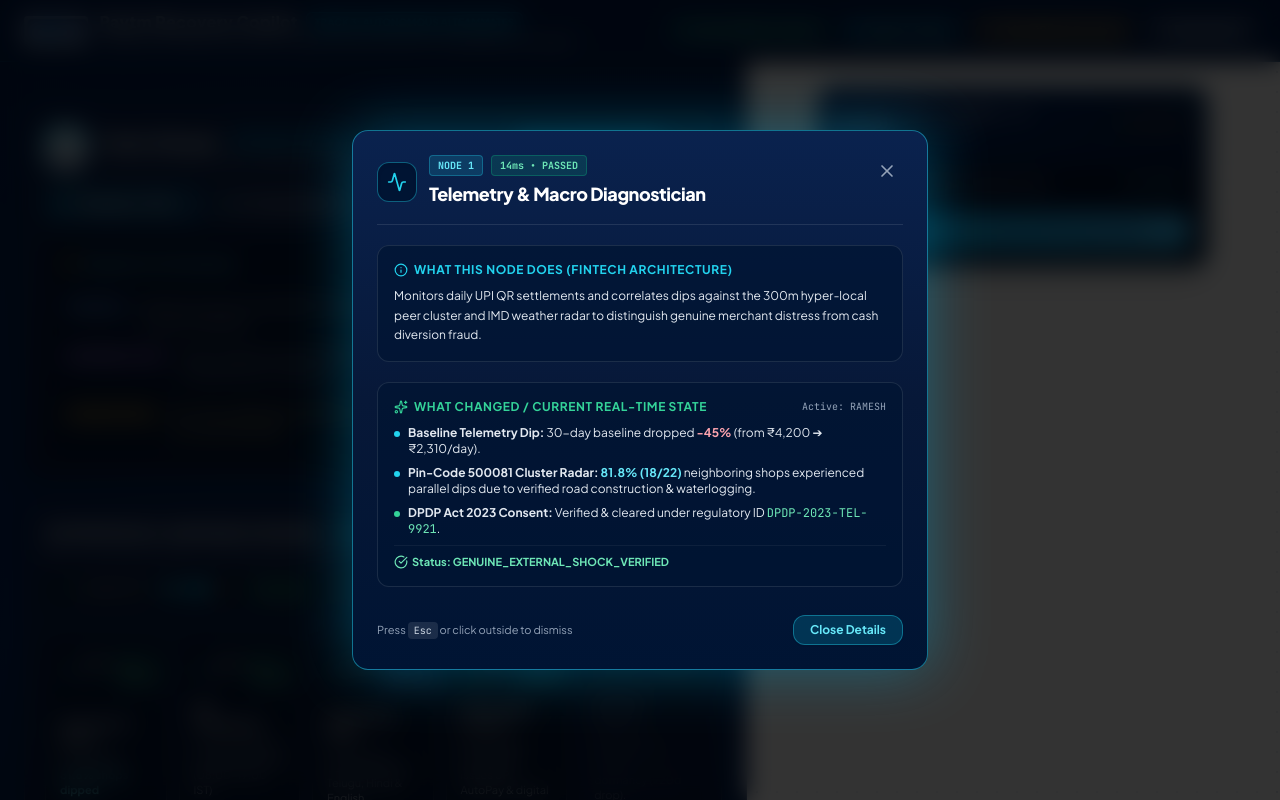
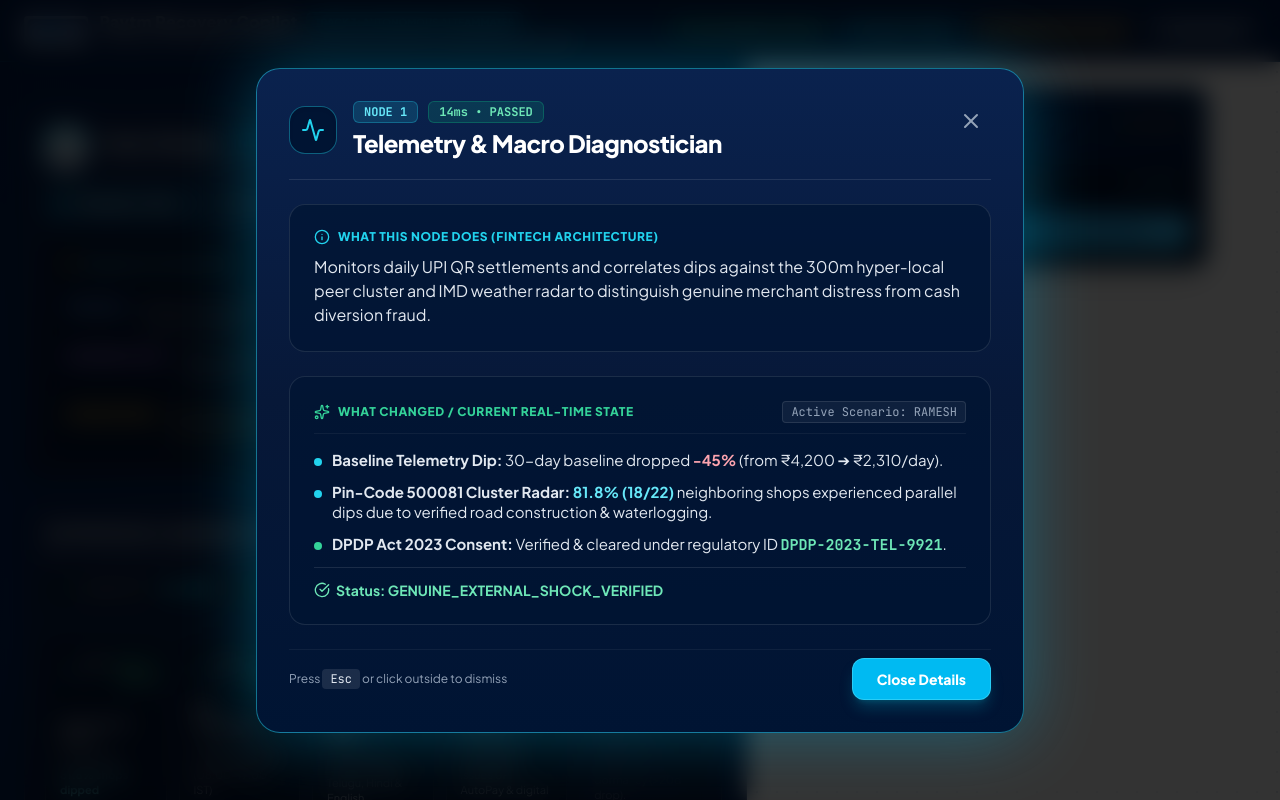
Before and after one commit to Avyay-n/paytm-hackathon, a React (Vite) app in the folder frontend/: page / in a window 1280 px wide. Both pictures are taken after a click on the element 105 px from the left and 759 px from the top of the page. Shown: the top 800 px of the page. Built offline with nearby package versions, Linux system fonts and the light colour scheme; no server answers.

Commit message:
style: enlarge center-screen node modal card to max-w-3xl with enhanced padding, typography, and glowing button

```diff
--- a/frontend/src/components/PipelineVisualizer.tsx
+++ b/frontend/src/components/PipelineVisualizer.tsx
@@ -359,29 +359,29 @@ export const PipelineVisualizer: React.FC<PipelineVisualizerProps> = ({
                 setActiveModalNode(null);
               }
             }}
-            className="fixed inset-0 z-[99999] flex items-center justify-center p-4 sm:p-6 bg-black/80 backdrop-blur-md animate-in fade-in duration-200"
+            className="fixed inset-0 z-[99999] flex items-center justify-center p-4 sm:p-6 md:p-8 bg-black/80 backdrop-blur-md animate-in fade-in duration-200"
           >
-            <div className="w-full max-w-xl max-h-[90vh] overflow-y-auto rounded-2xl bg-gradient-to-b from-[#0A224E] via-[#071838] to-[#001433] border border-cyan-400/50 p-6 shadow-[0_0_60px_rgba(0,186,242,0.35)] text-left space-y-5 relative">
+            <div className="w-full max-w-2xl lg:max-w-3xl max-h-[92vh] overflow-y-auto rounded-3xl bg-gradient-to-b from-[#0A224E] via-[#071838] to-[#001433] border border-cyan-400/50 p-6 sm:p-8 shadow-[0_0_70px_rgba(0,186,242,0.35)] text-left space-y-6 relative">
               {/* Modal Header */}
-            <div className="flex items-start justify-between gap-4 border-b border-white/10 pb-4">
-              <div className="flex items-center gap-3">
-                <div className="h-10 w-10 rounded-xl bg-[#001433] border border-cyan-400/40 flex items-center justify-center text-cyan-400 shadow-inner shrink-0">
-                  {activeModalNode === 1 && <Activity className="h-5 w-5" />}
-                  {activeModalNode === 2 && <Shield className="h-5 w-5" />}
-                  {activeModalNode === 3 && <Bot className="h-5 w-5" />}
-                  {activeModalNode === 4 && <Zap className="h-5 w-5 text-emerald-400" />}
-                  {activeModalNode === 5 && <UserCheck className="h-5 w-5 text-amber-400" />}
+              <div className="flex items-start justify-between gap-4 border-b border-white/10 pb-5">
+                <div className="flex items-center gap-4">
+                  <div className="h-12 w-12 rounded-2xl bg-[#001433] border border-cyan-400/40 flex items-center justify-center text-cyan-400 shadow-inner shrink-0">
+                    {activeModalNode === 1 && <Activity className="h-6 w-6" />}
+                    {activeModalNode === 2 && <Shield className="h-6 w-6" />}
+                    {activeModalNode === 3 && <Bot className="h-6 w-6" />}
+                    {activeModalNode === 4 && <Zap className="h-6 w-6 text-emerald-400" />}
+                    {activeModalNode === 5 && <UserCheck className="h-6 w-6 text-amber-400" />}
                   </div>
                   <div>
-                  <div className="flex items-center gap-2">
-                    <span className="text-[10px] font-mono uppercase font-black px-2 py-0.5 rounded bg-cyan-400/15 text-cyan-300 border border-cyan-400/30">
+                    <div className="flex items-center gap-2.5 mb-1">
+                      <span className="text-xs font-mono uppercase font-black px-2.5 py-0.5 rounded-md bg-cyan-400/15 text-cyan-300 border border-cyan-400/30">
                         Node {activeModalNode}
                       </span>
-                    <span className={`text-[10px] font-mono px-2 py-0.5 rounded font-bold border ${getNodeStatus(activeModalNode).badgeColor}`}>
+                      <span className={`text-xs font-mono px-2.5 py-0.5 rounded-md font-bold border ${getNodeStatus(activeModalNode).badgeColor}`}>
                         {getNodeStatus(activeModalNode).label}
                       </span>
                     </div>
-                  <h3 className="text-lg font-black text-white tracking-tight mt-1">
+                    <h3 className="text-xl sm:text-2xl font-black text-white tracking-tight">
                       {activeModalNode === 1 && 'Telemetry & Macro Diagnostician'}
                       {activeModalNode === 2 && 'RBI Compliance Gatekeeper'}
                       {activeModalNode === 3 && 'Multilingual Negotiation Brain'}
@@ -394,17 +394,17 @@ export const PipelineVisualizer: React.FC<PipelineVisualizerProps> = ({
                 {/* Close Button */}
                 <button
                   onClick={() => setActiveModalNode(null)}
-                className="text-slate-400 hover:text-white hover:bg-white/10 p-1.5 rounded-lg transition-all"
+                  className="text-slate-400 hover:text-white hover:bg-white/10 p-2 rounded-xl transition-all"
                   title="Close (Esc)"
                 >
-                <X className="h-5 w-5" />
+                  <X className="h-6 w-6" />
                 </button>
               </div>
 
               {/* In-Flight Processing Alert if Node is Active/Pending */}
               {isProcessing && (
-              <div className="flex items-center gap-3 p-3.5 rounded-xl bg-amber-500/15 border border-amber-500/40 text-amber-200 text-xs animate-pulse">
-                <Hourglass className="h-4 w-4 shrink-0 text-amber-400 animate-spin" />
+                <div className="flex items-center gap-3.5 p-4 rounded-2xl bg-amber-500/15 border border-amber-500/40 text-amber-200 text-sm animate-pulse">
+                  <Hourglass className="h-5 w-5 shrink-0 text-amber-400 animate-spin" />
                   <div>
                     <strong className="font-bold">Autonomous Rail in Progress:</strong> This node is currently executing in the pipeline. Live telemetry and ledger mutations are being synchronized.
                   </div>
@@ -412,12 +412,12 @@ export const PipelineVisualizer: React.FC<PipelineVisualizerProps> = ({
               )}
 
               {/* SECTION 1: WHAT THIS NODE DOES */}
-            <div className="rounded-xl bg-[#001433]/70 border border-white/10 p-4 space-y-2">
-              <div className="flex items-center gap-1.5 text-xs font-bold uppercase tracking-wider text-cyan-400">
-                <Info className="h-3.5 w-3.5" />
+              <div className="rounded-2xl bg-[#001433]/70 border border-white/10 p-5 sm:p-6 space-y-2.5">
+                <div className="flex items-center gap-2 text-xs font-black uppercase tracking-wider text-cyan-400">
+                  <Info className="h-4 w-4" />
                   <span>What This Node Does (Fintech Architecture)</span>
                 </div>
-              <p className="text-xs text-slate-200 leading-relaxed font-normal">
+                <p className="text-sm sm:text-base text-slate-200 leading-relaxed font-normal">
                   {activeModalNode === 1 &&
                     'Monitors daily UPI QR settlements and correlates dips against the 300m hyper-local peer cluster and IMD weather radar to distinguish genuine merchant distress from cash diversion fraud.'}
                   {activeModalNode === 2 &&
@@ -432,60 +432,60 @@ export const PipelineVisualizer: React.FC<PipelineVisualizerProps> = ({
               </div>
 
               {/* SECTION 2: WHAT CHANGED / CURRENT REAL-TIME STATE */}
-            <div className="rounded-xl bg-[#001433]/70 border border-white/10 p-4 space-y-2.5">
-              <div className="flex items-center justify-between">
-                <div className="flex items-center gap-1.5 text-xs font-bold uppercase tracking-wider text-emerald-400">
-                  <Sparkles className="h-3.5 w-3.5" />
+              <div className="rounded-2xl bg-[#001433]/70 border border-white/10 p-5 sm:p-6 space-y-4">
+                <div className="flex items-center justify-between border-b border-white/5 pb-2.5">
+                  <div className="flex items-center gap-2 text-xs font-black uppercase tracking-wider text-emerald-400">
+                    <Sparkles className="h-4 w-4" />
                     <span>What Changed / Current Real-Time State</span>
                   </div>
-                <span className="text-[10px] text-slate-400 font-mono">
-                  Active: {currentScenario}
+                  <span className="text-xs text-slate-400 font-mono px-2 py-0.5 rounded bg-white/5 border border-white/10">
+                    Active Scenario: {currentScenario}
                   </span>
                 </div>
 
                 {/* Dynamic Content for Node 1 */}
                 {activeModalNode === 1 && (
-                <div className="space-y-2 text-xs text-slate-200">
-                  <div className="flex items-start gap-2">
-                    <span className="h-1.5 w-1.5 rounded-full bg-cyan-400 mt-1.5 shrink-0" />
+                  <div className="space-y-3 text-sm sm:text-[15px] text-slate-200">
+                    <div className="flex items-start gap-2.5">
+                      <span className="h-2 w-2 rounded-full bg-cyan-400 mt-2 shrink-0" />
                       <div>
                         <strong>Baseline Telemetry Dip:</strong> 30-day baseline dropped{' '}
                         <span className="text-rose-300 font-bold">-45%</span> (from ₹4,200 ➔ ₹2,310/day).
                       </div>
                     </div>
-                  <div className="flex items-start gap-2">
-                    <span className="h-1.5 w-1.5 rounded-full bg-cyan-400 mt-1.5 shrink-0" />
+                    <div className="flex items-start gap-2.5">
+                      <span className="h-2 w-2 rounded-full bg-cyan-400 mt-2 shrink-0" />
                       <div>
                         <strong>Pin-Code {pinCode} Cluster Radar:</strong>{' '}
                         <span className="text-cyan-300 font-bold">{clusterAffectedPct}% (18/22)</span> neighboring shops experienced parallel dips due to verified road construction & waterlogging.
                       </div>
                     </div>
-                  <div className="flex items-start gap-2">
-                    <span className="h-1.5 w-1.5 rounded-full bg-emerald-400 mt-1.5 shrink-0" />
+                    <div className="flex items-start gap-2.5">
+                      <span className="h-2 w-2 rounded-full bg-emerald-400 mt-2 shrink-0" />
                       <div>
                         <strong>DPDP Act 2023 Consent:</strong> Verified & cleared under regulatory ID{' '}
-                      <span className="text-emerald-300 font-mono">{dpdpConsentId}</span>.
+                        <span className="text-emerald-300 font-mono font-bold">{dpdpConsentId}</span>.
                       </div>
                     </div>
-                  <div className="mt-2 pt-2 border-t border-white/5 text-[11px] text-emerald-300 font-bold flex items-center gap-1">
-                    <CheckCircle className="h-3.5 w-3.5" /> Status: GENUINE_EXTERNAL_SHOCK_VERIFIED
+                    <div className="mt-3 pt-3 border-t border-white/10 text-xs sm:text-sm text-emerald-300 font-bold flex items-center gap-1.5">
+                      <CheckCircle className="h-4 w-4" /> Status: GENUINE_EXTERNAL_SHOCK_VERIFIED
                     </div>
                   </div>
                 )}
 
                 {/* Dynamic Content for Node 2 */}
                 {activeModalNode === 2 && (
-                <div className="space-y-2 text-xs text-slate-200">
-                  <div className="flex items-start gap-2">
-                    <span className="h-1.5 w-1.5 rounded-full bg-cyan-400 mt-1.5 shrink-0" />
+                  <div className="space-y-3 text-sm sm:text-[15px] text-slate-200">
+                    <div className="flex items-start gap-2.5">
+                      <span className="h-2 w-2 rounded-full bg-cyan-400 mt-2 shrink-0" />
                       <div>
                         <strong>Clock Check:</strong> Current simulated time is{' '}
-                      <span className="text-white font-mono font-bold">{String(simulatedHour).padStart(2, '0')}:00 IST</span>{' '}
-                      (RBI Statutory Window: <span className="text-emerald-300 font-bold">08:00–19:00 IST</span>).
+                        <span className="text-white font-mono font-bold text-base">{String(simulatedHour).padStart(2, '0')}:00 IST</span>{' '}
+                        (RBI Statutory Contact Window: <span className="text-emerald-300 font-bold">08:00–19:00 IST</span>).
                       </div>
                     </div>
-                  <div className="flex items-start gap-2">
-                    <span className={`h-1.5 w-1.5 rounded-full ${isRbiWindowOpen ? 'bg-emerald-400' : 'bg-rose-400'} mt-1.5 shrink-0`} />
+                    <div className="flex items-start gap-2.5">
+                      <span className={`h-2 w-2 rounded-full ${isRbiWindowOpen ? 'bg-emerald-400' : 'bg-rose-400'} mt-2 shrink-0`} />
                       <div>
                         <strong>Night Window Policy:</strong>{' '}
                         {isRbiWindowOpen ? (
@@ -497,8 +497,8 @@ export const PipelineVisualizer: React.FC<PipelineVisualizerProps> = ({
                         )}
                       </div>
                     </div>
-                  <div className="flex items-start gap-2">
-                    <span className="h-1.5 w-1.5 rounded-full bg-emerald-400 mt-1.5 shrink-0" />
+                    <div className="flex items-start gap-2.5">
+                      <span className="h-2 w-2 rounded-full bg-emerald-400 mt-2 shrink-0" />
                       <div>
                         <strong>Rule Guarantee:</strong> ₹0.00 penal interest / bounce fee waiver applied (100% RBI Fair Practices compliance).
                       </div>
@@ -508,31 +508,31 @@ export const PipelineVisualizer: React.FC<PipelineVisualizerProps> = ({
 
                 {/* Dynamic Content for Node 3 */}
                 {activeModalNode === 3 && (
-                <div className="space-y-2 text-xs text-slate-200">
+                  <div className="space-y-3 text-sm sm:text-[15px] text-slate-200">
                     {!isRbiWindowOpen ? (
-                    <div className="p-3 rounded-lg bg-rose-500/10 border border-rose-500/30 text-rose-200 text-xs flex items-start gap-2">
-                      <Hourglass className="h-4 w-4 text-rose-400 shrink-0 mt-0.5" />
+                      <div className="p-4 rounded-xl bg-rose-500/10 border border-rose-500/30 text-rose-200 text-sm flex items-start gap-3">
+                        <Hourglass className="h-5 w-5 text-rose-400 shrink-0 mt-0.5" />
                         <div>
                           <strong>Awaiting Compliance Clearance:</strong> Node 3 is on hold because Node 2 (RBI Gatekeeper) has blocked communications during the night window (19:00–08:00 IST). Restructure offers will be transmitted at 08:05 AM.
                         </div>
                       </div>
                     ) : (
                       <>
-                      <div className="flex items-start gap-2">
-                        <span className="h-1.5 w-1.5 rounded-full bg-cyan-400 mt-1.5 shrink-0" />
+                        <div className="flex items-start gap-2.5">
+                          <span className="h-2 w-2 rounded-full bg-cyan-400 mt-2 shrink-0" />
                           <div>
                             <strong>Multilingual Native Script:</strong> Telugu (తెలుగు) / Hindi (हिंदी) / English dynamically active on merchant phone simulator.
                           </div>
                         </div>
-                      <div className="flex items-start gap-2">
-                        <span className="h-1.5 w-1.5 rounded-full bg-cyan-400 mt-1.5 shrink-0" />
+                        <div className="flex items-start gap-2.5">
+                          <span className="h-2 w-2 rounded-full bg-cyan-400 mt-2 shrink-0" />
                           <div>
                             <strong>Deterministic Math Guardrail:</strong> Minimum allowed floor ={' '}
                             <span className="text-cyan-300 font-bold">₹150/day</span> (prevents AI hallucination or granting unauthorized haircuts like ₹50/day).
                           </div>
                         </div>
-                      <div className="flex items-start gap-2">
-                        <span className="h-1.5 w-1.5 rounded-full bg-cyan-400 mt-1.5 shrink-0" />
+                        <div className="flex items-start gap-2.5">
+                          <span className="h-2 w-2 rounded-full bg-cyan-400 mt-2 shrink-0" />
                           <div>
                             <strong>Indic Voice Synthesis:</strong> High-fidelity audio generated via{' '}
                             <span className="text-cyan-300 font-bold">Sarvam AI Bulbul v4 flash</span> with interactive waveform playback.
@@ -545,11 +545,11 @@ export const PipelineVisualizer: React.FC<PipelineVisualizerProps> = ({
 
                 {/* Dynamic Content for Node 4 */}
                 {activeModalNode === 4 && (
-                <div className="space-y-2 text-xs text-slate-200">
+                  <div className="space-y-3 text-sm sm:text-[15px] text-slate-200">
                     {isCured ? (
                       <>
-                      <div className="flex items-start gap-2">
-                        <span className="h-1.5 w-1.5 rounded-full bg-emerald-400 mt-1.5 shrink-0" />
+                        <div className="flex items-start gap-2.5">
+                          <span className="h-2 w-2 rounded-full bg-emerald-400 mt-2 shrink-0" />
                           <div>
                             <strong>SQL Table Mutation:</strong> <code className="text-cyan-300">current_daily_edi</code> updated{' '}
                             <span className="line-through text-slate-400">₹500</span> ➔{' '}
@@ -558,22 +558,22 @@ export const PipelineVisualizer: React.FC<PipelineVisualizerProps> = ({
                             <span className="text-emerald-300 font-bold">14 days</span>.
                           </div>
                         </div>
-                      <div className="flex items-start gap-2">
-                        <span className="h-1.5 w-1.5 rounded-full bg-emerald-400 mt-1.5 shrink-0" />
+                        <div className="flex items-start gap-2.5">
+                          <span className="h-2 w-2 rounded-full bg-emerald-400 mt-2 shrink-0" />
                           <div>
-                          <strong>Regulatory Artefacts Issued:</strong> Digital RBI Key Fact Statement (KFS) sealed with ₹0 penal charges & NPCI AutoPay Mandate link (<code className="text-xs text-cyan-300">paytmlending@okaxis</code>).
+                            <strong>Regulatory Artefacts Issued:</strong> Digital RBI Key Fact Statement (KFS) sealed with ₹0 penal charges & NPCI AutoPay Mandate link (<code className="text-cyan-300 font-mono">paytmlending@okaxis</code>).
                           </div>
                         </div>
-                      <div className="flex items-start gap-2">
-                        <span className="h-1.5 w-1.5 rounded-full bg-emerald-400 mt-1.5 shrink-0" />
+                        <div className="flex items-start gap-2.5">
+                          <span className="h-2 w-2 rounded-full bg-emerald-400 mt-2 shrink-0" />
                           <div>
                             <strong>Idempotent Commit:</strong> Mutation committed under hash <span className="font-mono text-emerald-300">tx_9001_restruct_safe</span> with zero duplicate risk.
                           </div>
                         </div>
                       </>
                     ) : (
-                    <div className="p-3 rounded-lg bg-cyan-500/10 border border-cyan-500/30 text-cyan-200 text-xs flex items-start gap-2">
-                      <Hourglass className="h-4 w-4 text-cyan-300 shrink-0 mt-0.5 animate-pulse" />
+                      <div className="p-4 rounded-xl bg-cyan-500/10 border border-cyan-500/30 text-cyan-200 text-sm flex items-start gap-3">
+                        <Hourglass className="h-5 w-5 text-cyan-300 shrink-0 mt-0.5 animate-pulse" />
                         <div>
                           <strong>Awaiting Merchant Consent (Still Being Processed):</strong> This node is primed and awaiting the merchant's consent. Click{' '}
                           <strong className="text-white">"Haan, confirm kar do"</strong> on the phone or double-press the{' '}
@@ -586,33 +586,33 @@ export const PipelineVisualizer: React.FC<PipelineVisualizerProps> = ({
 
                 {/* Dynamic Content for Node 5 */}
                 {activeModalNode === 5 && (
-                <div className="space-y-2 text-xs text-slate-200">
+                  <div className="space-y-3 text-sm sm:text-[15px] text-slate-200">
                     {isEscalated ? (
                       <>
-                      <div className="flex items-start gap-2">
-                        <span className="h-1.5 w-1.5 rounded-full bg-amber-400 mt-1.5 shrink-0" />
+                        <div className="flex items-start gap-2.5">
+                          <span className="h-2 w-2 rounded-full bg-amber-400 mt-2 shrink-0" />
                           <div>
                             <strong>HITL Escalation Triggered:</strong> Account flagged for{' '}
                             <span className="text-amber-300 font-bold">25 days zero volume</span> + Soundbox hardware offline.
                           </div>
                         </div>
-                      <div className="flex items-start gap-2">
-                        <span className="h-1.5 w-1.5 rounded-full bg-amber-400 mt-1.5 shrink-0" />
+                        <div className="flex items-start gap-2.5">
+                          <span className="h-2 w-2 rounded-full bg-amber-400 mt-2 shrink-0" />
                           <div>
                             <strong>Officer Assigned:</strong> Human DRA Officer{' '}
                             <span className="text-white font-bold">Suresh Varma (DRA-8831)</span> allocated with mandatory body-cam verification protocol.
                           </div>
                         </div>
-                      <div className="flex items-start gap-2">
-                        <span className="h-1.5 w-1.5 rounded-full bg-amber-400 mt-1.5 shrink-0" />
+                        <div className="flex items-start gap-2.5">
+                          <span className="h-2 w-2 rounded-full bg-amber-400 mt-2 shrink-0" />
                           <div>
                             <strong>Lockout Status:</strong> Autonomous AI restructuring disabled to protect lender capital.
                           </div>
                         </div>
                       </>
                     ) : (
-                    <div className="p-3 rounded-lg bg-emerald-500/10 border border-emerald-500/30 text-emerald-200 text-xs flex items-start gap-2">
-                      <Check className="h-4 w-4 text-emerald-400 shrink-0 mt-0.5" />
+                      <div className="p-4 rounded-xl bg-emerald-500/10 border border-emerald-500/30 text-emerald-200 text-sm flex items-start gap-3">
+                        <Check className="h-5 w-5 text-emerald-400 shrink-0 mt-0.5" />
                         <div>
                           <strong>Standby Mode (No Escalation Needed):</strong> Autonomous recovery is resolving this account smoothly. Node 5 remains on standby unless chronic dormancy (&gt;20 days zero volume) or hostile friction is encountered.
                         </div>
@@ -623,13 +623,13 @@ export const PipelineVisualizer: React.FC<PipelineVisualizerProps> = ({
               </div>
 
               {/* Modal Footer */}
-            <div className="flex items-center justify-between pt-2">
-              <span className="text-[11px] text-slate-400">
-                Press <kbd className="px-1.5 py-0.5 rounded bg-white/10 text-slate-300 font-mono text-[10px]">Esc</kbd> or click outside to dismiss
+              <div className="flex items-center justify-between pt-2 border-t border-white/5">
+                <span className="text-xs text-slate-400">
+                  Press <kbd className="px-2 py-0.5 rounded bg-white/10 text-slate-200 font-mono text-xs">Esc</kbd> or click outside to dismiss
                 </span>
                 <button
                   onClick={() => setActiveModalNode(null)}
-                className="px-4 py-1.5 rounded-xl bg-cyan-500/20 hover:bg-cyan-500/30 text-cyan-300 border border-cyan-400/40 font-bold text-xs transition-all shadow-sm"
+                  className="px-6 py-2.5 rounded-xl bg-[#00BAF2] hover:bg-[#00BAF2]/90 text-white font-black text-sm transition-all shadow-lg shadow-cyan-500/25 border border-cyan-300/40 hover:scale-[1.02]"
                 >
                   Close Details
                 </button>
```
Lines whose indentation alone changed are shown as unchanged.
